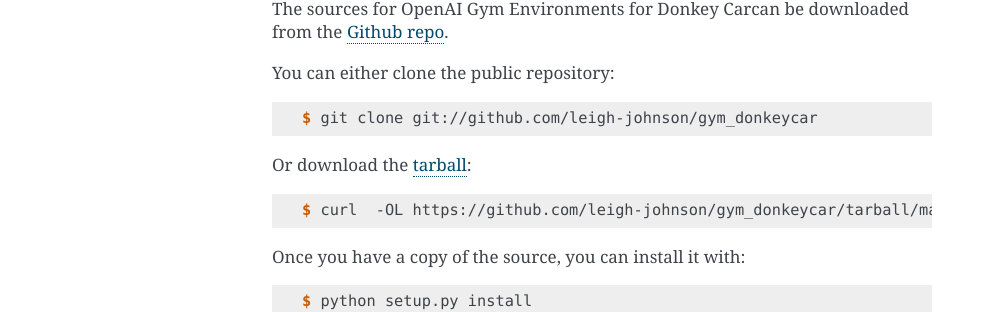
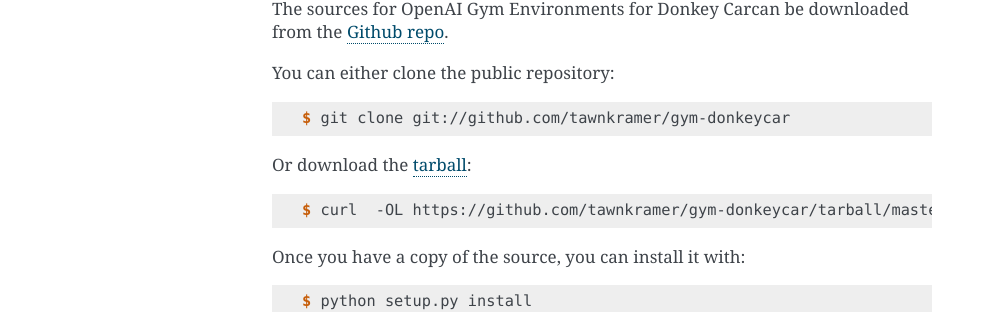
Before and after one commit to tawnkramer/gym-donkeycar, a Sphinx documentation site: the page built from docs/installation.rst, in a window 1280 px wide. Shown: the part 495-807 px from the top of the page, without its empty margins (148-1141 px from the left). Built offline with Sphinx 7.4.7, drawn with Linux system fonts in a browser that asks for light colours.

Commit message:
change names

```diff
--- a/CONTRIBUTING.rst
+++ b/CONTRIBUTING.rst
@@ -15,7 +15,7 @@
 Report Bugs
 ~~~~~~~~~~~
 
-Report bugs at https://github.com/leigh-johnson/gym_donkeycar/issues.
+Report bugs at https://github.com/tawnkramer/gym-donkeycar/issues.
 
 If you are reporting a bug, please include:
 
@@ -45,7 +45,7 @@
 Submit Feedback
 ~~~~~~~~~~~~~~~
 
-The best way to send feedback is to file an issue at https://github.com/leigh-johnson/gym_donkeycar/issues.
+The best way to send feedback is to file an issue at https://github.com/tawnkramer/gym-donkeycar/issues.
 
 If you are proposing a feature:
 
@@ -62,7 +62,7 @@
 1. Fork the `gym_donkeycar` repo on GitHub.
 2. Clone your fork locally::
 
-    $ git clone git@github.com:your_name_here/gym_donkeycar.git
+    $ git clone git@github.com:your_name_here/gym-donkeycar.git
 
 3. Install your local copy into a virtualenv. Assuming you have virtualenvwrapper installed, this is how you set up your fork for local development::
 
--- a/docs/installation.rst
+++ b/docs/installation.rst
@@ -32,13 +32,13 @@
 
 .. code-block:: console
 
-    $ git clone git://github.com/leigh-johnson/gym_donkeycar
+    $ git clone git://github.com/tawnkramer/gym-donkeycar
 
 Or download the `tarball`_:
 
 .. code-block:: console
 
-    $ curl  -OL https://github.com/leigh-johnson/gym_donkeycar/tarball/master
+    $ curl  -OL https://github.com/tawnkramer/gym-donkeycar/tarball/master
 
 Once you have a copy of the source, you can install it with:
 
@@ -47,5 +47,5 @@
     $ python setup.py install
 
 
-.. _Github repo: https://github.com/leigh-johnson/gym_donkeycar
-.. _tarball: https://github.com/leigh-johnson/gym_donkeycar/tarball/master
+.. _Github repo: https://github.com/tawnkramer/gym-donkeycar
+.. _tarball: https://github.com/tawnkramer/gym-donkeycar/tarball/master
```
